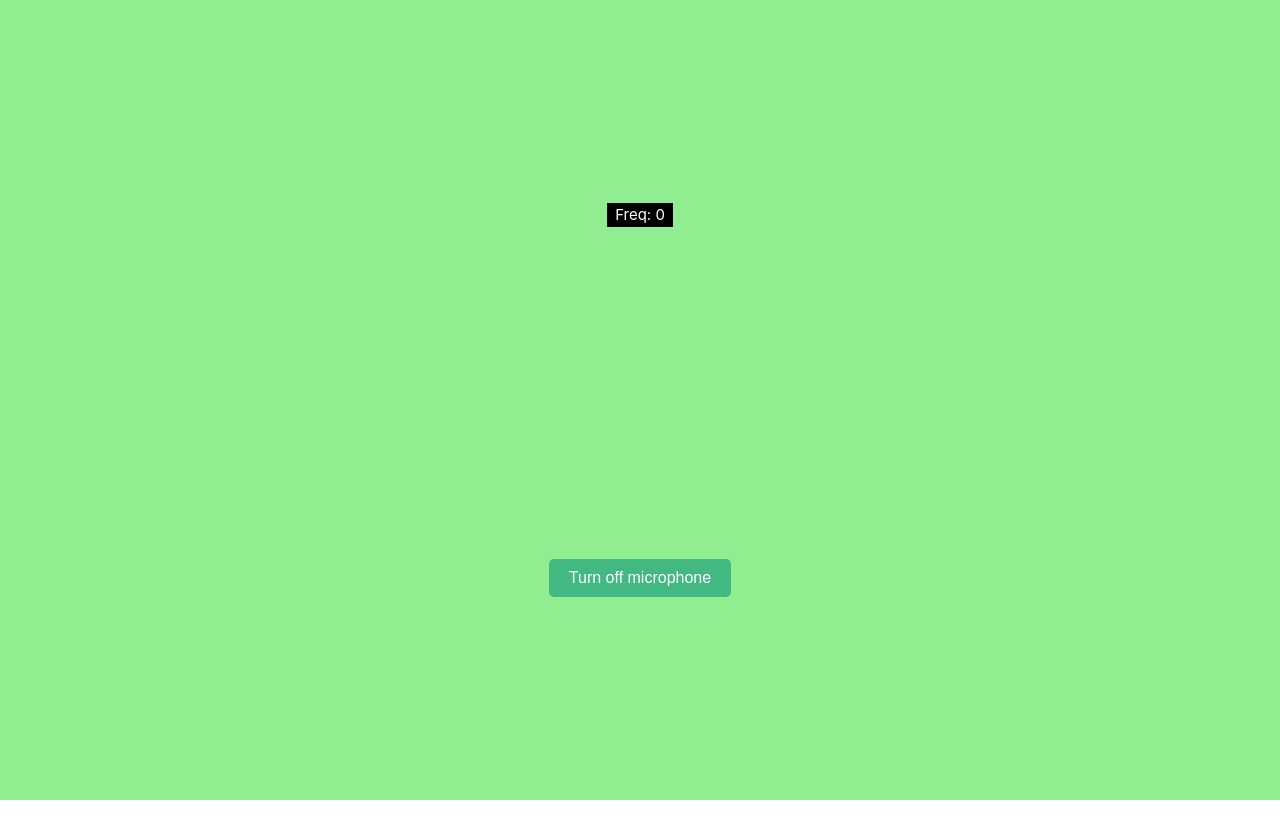
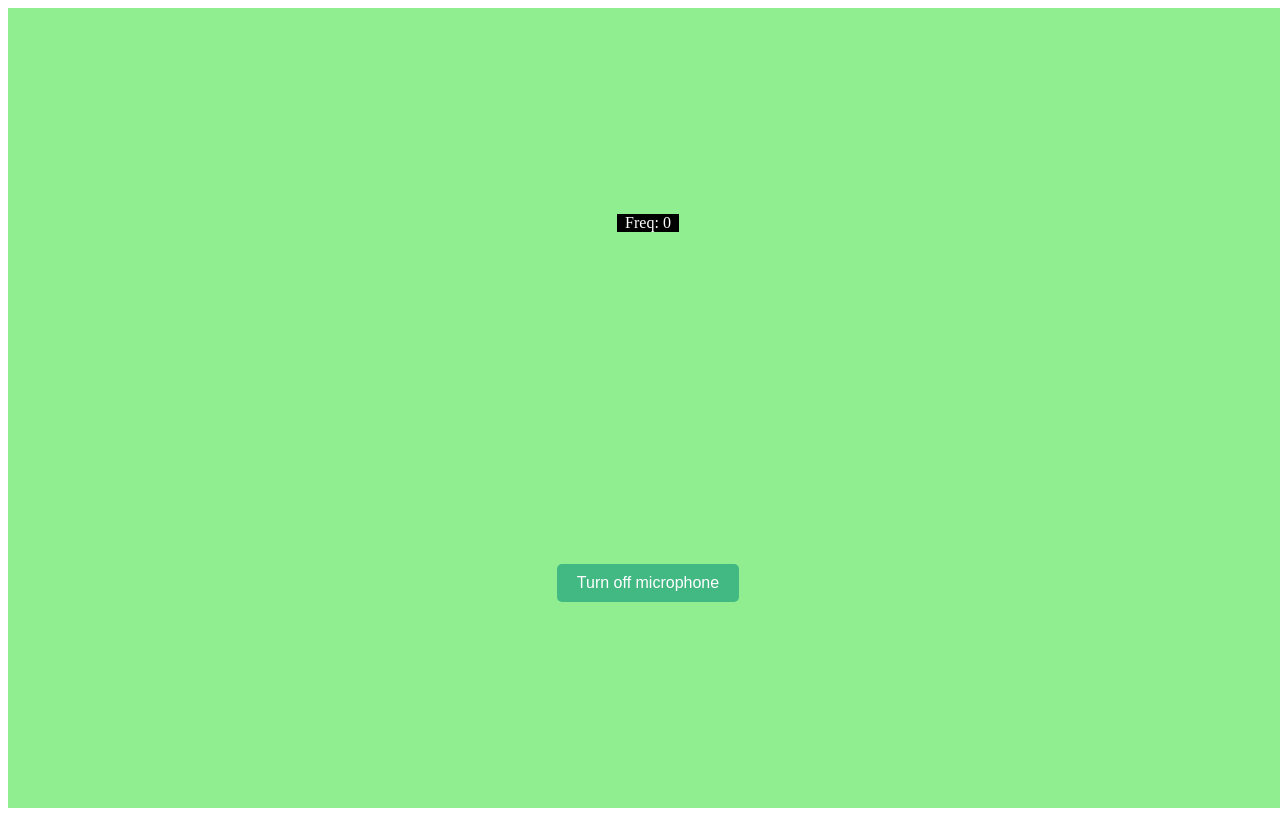
Before and after one commit to santi-go/web-tuner, a Vue app: page / in a window 1280 px wide. Built offline with nearby package versions, Linux system fonts and the light colour scheme.

Commit message:
chore(Tuner): removes unused files and refs

```diff
--- a/src/assets/base.css
+++ /dev/null
@@ -1,86 +0,0 @@
-/* color palette from <https://github.com/vuejs/theme> */
-:root {
-  --vt-c-white: #ffffff;
-  --vt-c-white-soft: #f8f8f8;
-  --vt-c-white-mute: #f2f2f2;
-
-  --vt-c-black: #181818;
-  --vt-c-black-soft: #222222;
-  --vt-c-black-mute: #282828;
-
-  --vt-c-indigo: #2c3e50;
-
-  --vt-c-divider-light-1: rgba(60, 60, 60, 0.29);
-  --vt-c-divider-light-2: rgba(60, 60, 60, 0.12);
-  --vt-c-divider-dark-1: rgba(84, 84, 84, 0.65);
-  --vt-c-divider-dark-2: rgba(84, 84, 84, 0.48);
-
-  --vt-c-text-light-1: var(--vt-c-indigo);
-  --vt-c-text-light-2: rgba(60, 60, 60, 0.66);
-  --vt-c-text-dark-1: var(--vt-c-white);
-  --vt-c-text-dark-2: rgba(235, 235, 235, 0.64);
-}
-
-/* semantic color variables for this project */
-:root {
-  --color-background: var(--vt-c-white);
-  --color-background-soft: var(--vt-c-white-soft);
-  --color-background-mute: var(--vt-c-white-mute);
-
-  --color-border: var(--vt-c-divider-light-2);
-  --color-border-hover: var(--vt-c-divider-light-1);
-
-  --color-heading: var(--vt-c-text-light-1);
-  --color-text: var(--vt-c-text-light-1);
-
-  --section-gap: 160px;
-}
-
-@media (prefers-color-scheme: dark) {
-  :root {
-    --color-background: var(--vt-c-black);
-    --color-background-soft: var(--vt-c-black-soft);
-    --color-background-mute: var(--vt-c-black-mute);
-
-    --color-border: var(--vt-c-divider-dark-2);
-    --color-border-hover: var(--vt-c-divider-dark-1);
-
-    --color-heading: var(--vt-c-text-dark-1);
-    --color-text: var(--vt-c-text-dark-2);
-  }
-}
-
-*,
-*::before,
-*::after {
-  box-sizing: border-box;
-  margin: 0;
-  font-weight: normal;
-}
-
-body {
-  min-height: 100vh;
-  color: var(--color-text);
-  background: var(--color-background);
-  transition:
-    color 0.5s,
-    background-color 0.5s;
-  line-height: 1.6;
-  font-family:
-    Inter,
-    -apple-system,
-    BlinkMacSystemFont,
-    'Segoe UI',
-    Roboto,
-    Oxygen,
-    Ubuntu,
-    Cantarell,
-    'Fira Sans',
-    'Droid Sans',
-    'Helvetica Neue',
-    sans-serif;
-  font-size: 15px;
-  text-rendering: optimizeLegibility;
-  -webkit-font-smoothing: antialiased;
-  -moz-osx-font-smoothing: grayscale;
-}
--- a/src/assets/main.css
+++ /dev/null
@@ -1,35 +0,0 @@
-@import './base.css';
-
-#app {
-  max-width: 1280px;
-  margin: 0 auto;
-  padding: 2rem;
-
-  font-weight: normal;
-}
-
-a,
-.green {
-  text-decoration: none;
-  color: hsla(160, 100%, 37%, 1);
-  transition: 0.4s;
-}
-
-@media (hover: hover) {
-  a:hover {
-    background-color: hsla(160, 100%, 37%, 0.2);
-  }
-}
-
-@media (min-width: 1024px) {
-  body {
-    display: flex;
-    place-items: center;
-  }
-
-  #app {
-    display: grid;
-    grid-template-columns: 1fr 1fr;
-    padding: 0 2rem;
-  }
-}
--- a/src/main.ts
+++ b/src/main.ts
@@ -1,5 +1,3 @@
-import './assets/main.css'
-
 import { createApp } from 'vue'
 import { createPinia } from 'pinia'
 import App from './App.vue'
```
Also changed, not shown: src/assets/logo.svg (deleted).
